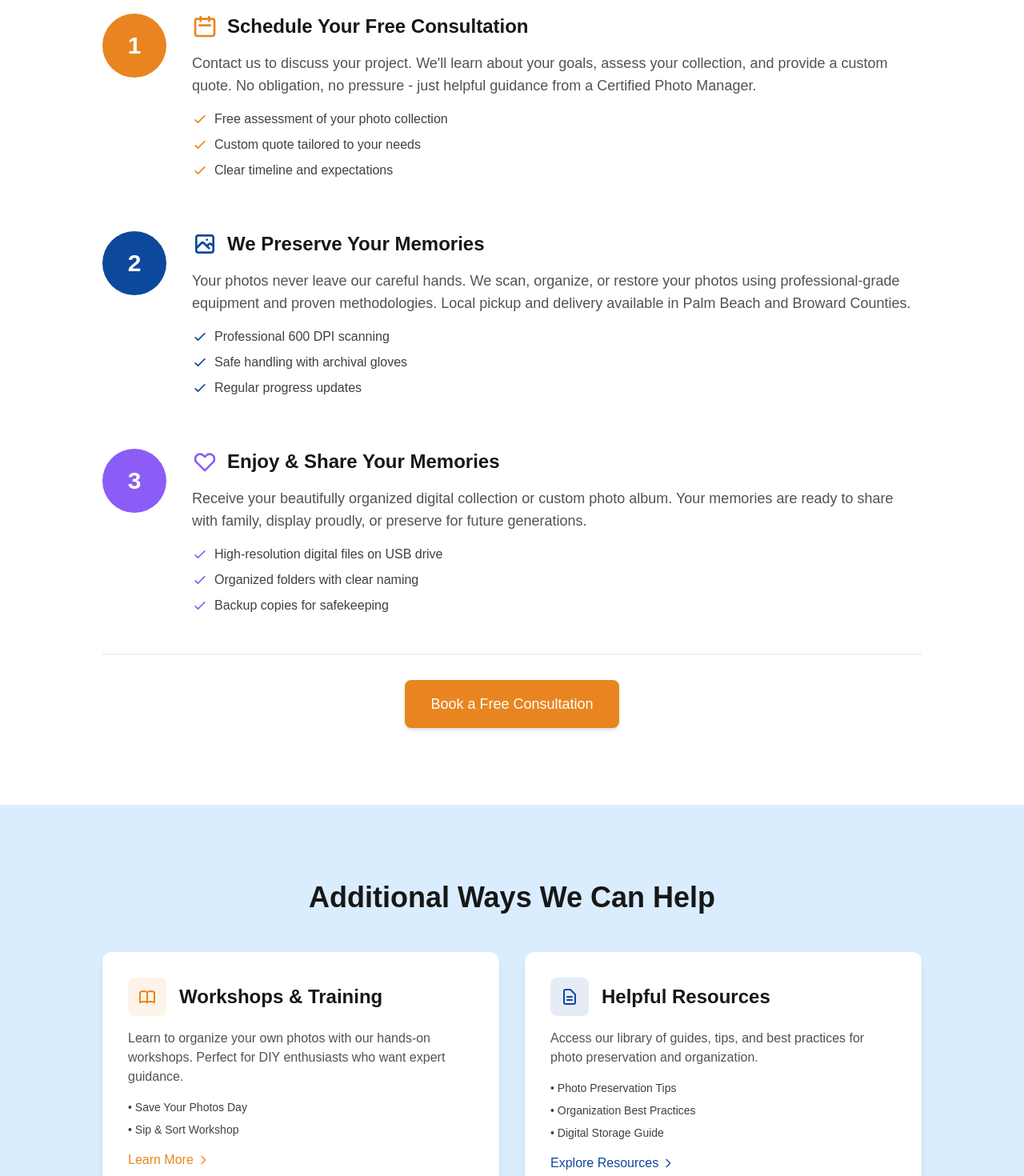
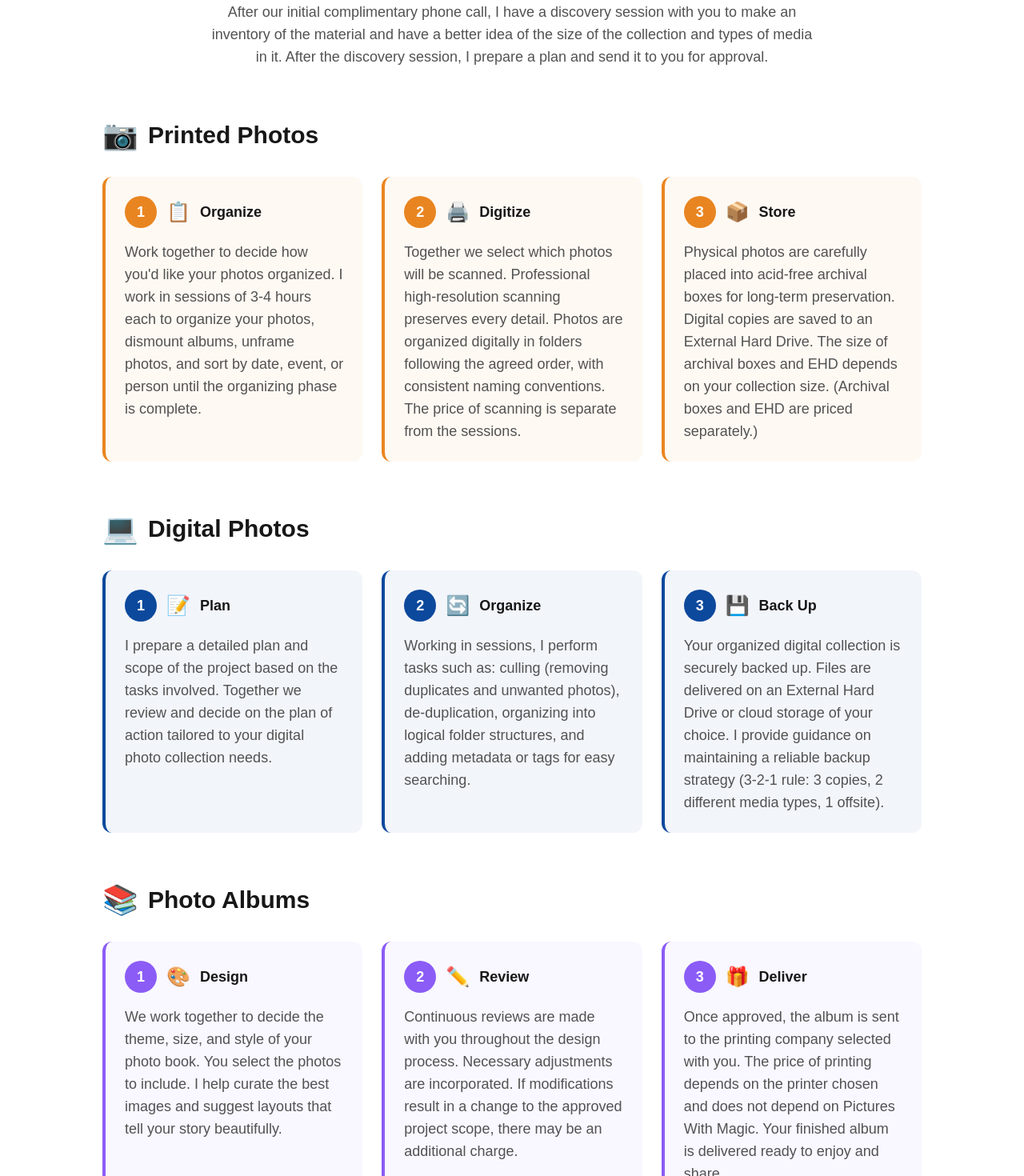
Before and after one commit to RafDev739/pictureswithmagic-nextjs, a Next.js app: page /process in a window 1280 px wide. Shown: the part 600-2070 px from the top of the page at 80% size. Built offline with nearby package versions, Linux system fonts and the light colour scheme; no server answers; a web font is replaced by a local one.

Commit message:
Website version 1.5
Co-Authored-By: Claude Opus 4.5 <noreply@anthropic.com>

```diff
--- a/src/app/process/page.tsx
+++ b/src/app/process/page.tsx
@@ -25,142 +25,177 @@ export default function ProcessPage() {
         </div>
       </section>
 
-      {/* How It Works - 3 Steps */}
+      {/* How It Works - 3 Services × 3 Steps Each */}
       <section id="how-it-works" className="py-16 md:py-24 bg-white">
         <div className="container mx-auto px-4 sm:px-6 lg:px-8">
           <div className="max-w-5xl mx-auto">
-            <h2 className="text-3xl md:text-4xl font-bold text-center text-primary mb-12 font-heading">
+            <h2 className="text-3xl md:text-4xl font-bold text-center text-primary mb-8 font-heading">
               Simple, Professional, and Personalized
             </h2>
 
-            {/* Step 1 */}
+            {/* Intro Paragraph */}
+            <p className="text-lg text-neutral-600 mb-16 text-center max-w-3xl mx-auto">
+              After our initial complimentary phone call, I have a discovery session with you to make an inventory of the material and have a better idea of the size of the collection and types of media in it. After the discovery session, I prepare a plan and send it to you for approval.
+            </p>
+
+            {/* Section 1: Printed Photos */}
             <div className="mb-16">
-              <div className="flex flex-col md:flex-row items-start gap-8">
-                <div className="flex-shrink-0">
-                  <div className="w-20 h-20 bg-accent rounded-full flex items-center justify-center">
-                    <span className="text-3xl font-bold text-white">1</span>
+              <div className="flex items-center gap-3 mb-8">
+                <span className="text-4xl">📷</span>
+                <h3 className="text-2xl md:text-3xl font-bold text-neutral-900">
+                  Printed Photos
+                </h3>
+              </div>
+
+              <div className="grid grid-cols-1 md:grid-cols-3 gap-6">
+                {/* Step 1: Organize */}
+                <div className="bg-accent/5 rounded-xl p-6 border-l-4 border-accent">
+                  <div className="flex items-center gap-3 mb-4">
+                    <div className="w-10 h-10 bg-accent rounded-full flex items-center justify-center flex-shrink-0">
+                      <span className="text-lg font-bold text-white">1</span>
+                    </div>
+                    <span className="text-2xl">📋</span>
+                    <h4 className="text-lg font-semibold text-neutral-900">Organize</h4>
                   </div>
+                  <p className="text-lg text-neutral-600">
+                    Work together to decide how you'd like your photos organized. I work in sessions of 3-4 hours each to organize your photos, dismount albums, unframe photos, and sort by date, event, or person until the organizing phase is complete.
+                  </p>
                 </div>
-                <div className="flex-1">
+
+                {/* Step 2: Digitize */}
+                <div className="bg-accent/5 rounded-xl p-6 border-l-4 border-accent">
                   <div className="flex items-center gap-3 mb-4">
-                    <svg className="w-8 h-8 text-accent" fill="none" stroke="currentColor" viewBox="0 0 24 24">
-                      <path strokeLinecap="round" strokeLinejoin="round" strokeWidth={2} d="M8 7V3m8 4V3m-9 8h10M5 21h14a2 2 0 002-2V7a2 2 0 00-2-2H5a2 2 0 00-2 2v12a2 2 0 002 2z" />
-                    </svg>
-                    <h3 className="text-2xl font-semibold text-neutral-900">
-                      Schedule Your Free Consultation
-                    </h3>
+                    <div className="w-10 h-10 bg-accent rounded-full flex items-center justify-center flex-shrink-0">
+                      <span className="text-lg font-bold text-white">2</span>
+                    </div>
+                    <span className="text-2xl">🖨️</span>
+                    <h4 className="text-lg font-semibold text-neutral-900">Digitize</h4>
                   </div>
-                  <p className="text-lg text-neutral-600 mb-4">
-                    Contact us to discuss your project. We'll learn about your goals, assess your collection, and provide a custom quote. No obligation, no pressure - just helpful guidance from a Certified Photo Manager.
+                  <p className="text-lg text-neutral-600">
+                    Together we select which photos will be scanned. Professional high-resolution scanning preserves every detail. Photos are organized digitally in folders following the agreed order, with consistent naming conventions. The price of scanning is separate from the sessions.
                   </p>
-                  <ul className="space-y-2 text-neutral-700">
-                    <li className="flex items-start gap-2">
-                      <svg className="w-5 h-5 text-accent mt-0.5 flex-shrink-0" fill="none" stroke="currentColor" viewBox="0 0 24 24">
-                        <path strokeLinecap="round" strokeLinejoin="round" strokeWidth={2} d="M5 13l4 4L19 7" />
-                      </svg>
-                      <span>Free assessment of your photo collection</span>
-                    </li>
-                    <li className="flex items-start gap-2">
-                      <svg className="w-5 h-5 text-accent mt-0.5 flex-shrink-0" fill="none" stroke="currentColor" viewBox="0 0 24 24">
-                        <path strokeLinecap="round" strokeLinejoin="round" strokeWidth={2} d="M5 13l4 4L19 7" />
-                      </svg>
-                      <span>Custom quote tailored to your needs</span>
-                    </li>
-                    <li className="flex items-start gap-2">
-                      <svg className="w-5 h-5 text-accent mt-0.5 flex-shrink-0" fill="none" stroke="currentColor" viewBox="0 0 24 24">
-                        <path strokeLinecap="round" strokeLinejoin="round" strokeWidth={2} d="M5 13l4 4L19 7" />
-                      </svg>
-                      <span>Clear timeline and expectations</span>
-                    </li>
-                  </ul>
+                </div>
+
+                {/* Step 3: Store */}
+                <div className="bg-accent/5 rounded-xl p-6 border-l-4 border-accent">
+                  <div className="flex items-center gap-3 mb-4">
+                    <div className="w-10 h-10 bg-accent rounded-full flex items-center justify-center flex-shrink-0">
+                      <span className="text-lg font-bold text-white">3</span>
+                    </div>
+                    <span className="text-2xl">📦</span>
+                    <h4 className="text-lg font-semibold text-neutral-900">Store</h4>
+                  </div>
+                  <p className="text-lg text-neutral-600">
+                    Physical photos are carefully placed into acid-free archival boxes for long-term preservation. Digital copies are saved to an External Hard Drive. The size of archival boxes and EHD depends on your collection size. (Archival boxes and EHD are priced separately.)
+                  </p>
                 </div>
               </div>
             </div>
 
-            {/* Step 2 */}
+            {/* Section 2: Digital Photos */}
             <div className="mb-16">
-              <div className="flex flex-col md:flex-row items-start gap-8">
-                <div className="flex-shrink-0">
-                  <div className="w-20 h-20 bg-primary rounded-full flex items-center justify-center">
-                    <span className="text-3xl font-bold text-white">2</span>
+              <div className="flex items-center gap-3 mb-8">
+                <span className="text-4xl">💻</span>
+                <h3 className="text-2xl md:text-3xl font-bold text-neutral-900">
+                  Digital Photos
+                </h3>
+              </div>
+
+              <div className="grid grid-cols-1 md:grid-cols-3 gap-6">
+                {/* Step 1: Plan */}
+                <div className="bg-primary/5 rounded-xl p-6 border-l-4 border-primary">
+                  <div className="flex items-center gap-3 mb-4">
+                    <div className="w-10 h-10 bg-primary rounded-full flex items-center justify-center flex-shrink-0">
+                      <span className="text-lg font-bold text-white">1</span>
+                    </div>
+                    <span className="text-2xl">📝</span>
+                    <h4 className="text-lg font-semibold text-neutral-900">Plan</h4>
                   </div>
+                  <p className="text-lg text-neutral-600">
+                    I prepare a detailed plan and scope of the project based on the tasks involved. Together we review and decide on the plan of action tailored to your digital photo collection needs.
+                  </p>
                 </div>
-                <div className="flex-1">
+
+                {/* Step 2: Organize */}
+                <div className="bg-primary/5 rounded-xl p-6 border-l-4 border-primary">
                   <div className="flex items-center gap-3 mb-4">
-                    <svg className="w-8 h-8 text-primary" fill="none" stroke="currentColor" viewBox="0 0 24 24">
-                      <path strokeLinecap="round" strokeLinejoin="round" strokeWidth={2} d="M4 16l4.586-4.586a2 2 0 012.828 0L16 16m-2-2l1.586-1.586a2 2 0 012.828 0L20 14m-6-6h.01M6 20h12a2 2 0 002-2V6a2 2 0 00-2-2H6a2 2 0 00-2 2v12a2 2 0 002 2z" />
-                    </svg>
-                    <h3 className="text-2xl font-semibold text-neutral-900">
-                      We Preserve Your Memories
-                    </h3>
+                    <div className="w-10 h-10 bg-primary rounded-full flex items-center justify-center flex-shrink-0">
+                      <span className="text-lg font-bold text-white">2</span>
+                    </div>
+                    <span className="text-2xl">🔄</span>
+                    <h4 className="text-lg font-semibold text-neutral-900">Organize</h4>
                   </div>
-                  <p className="text-lg text-neutral-600 mb-4">
-                    Your photos never leave our careful hands. We scan, organize, or restore your photos using professional-grade equipment and proven methodologies. Local pickup and delivery available in Palm Beach and Broward Counties.
+                  <p className="text-lg text-neutral-600">
+                    Working in sessions, I perform tasks such as: culling (removing duplicates and unwanted photos), de-duplication, organizing into logical folder structures, and adding metadata or tags for easy searching.
                   </p>
-                  <ul className="space-y-2 text-neutral-700">
-                    <li className="flex items-start gap-2">
-                      <svg className="w-5 h-5 text-primary mt-0.5 flex-shrink-0" fill="none" stroke="currentColor" viewBox="0 0 24 24">
-                        <path strokeLinecap="round" strokeLinejoin="round" strokeWidth={2} d="M5 13l4 4L19 7" />
-                      </svg>
-                      <span>Professional 600 DPI scanning</span>
-                    </li>
-                    <li className="flex items-start gap-2">
-                      <svg className="w-5 h-5 text-primary mt-0.5 flex-shrink-0" fill="none" stroke="currentColor" viewBox="0 0 24 24">
-                        <path strokeLinecap="round" strokeLinejoin="round" strokeWidth={2} d="M5 13l4 4L19 7" />
-                      </svg>
-                      <span>Safe handling with archival gloves</span>
-                    </li>
-                    <li className="flex items-start gap-2">
-                      <svg className="w-5 h-5 text-primary mt-0.5 flex-shrink-0" fill="none" stroke="currentColor" viewBox="0 0 24 24">
-                        <path strokeLinecap="round" strokeLinejoin="round" strokeWidth={2} d="M5 13l4 4L19 7" />
-                      </svg>
-                      <span>Regular progress updates</span>
-                    </li>
-                  </ul>
+                </div>
+
+                {/* Step 3: Back Up */}
+                <div className="bg-primary/5 rounded-xl p-6 border-l-4 border-primary">
+                  <div className="flex items-center gap-3 mb-4">
+                    <div className="w-10 h-10 bg-primary rounded-full flex items-center justify-center flex-shrink-0">
+                      <span className="text-lg font-bold text-white">3</span>
+                    </div>
+                    <span className="text-2xl">💾</span>
+                    <h4 className="text-lg font-semibold text-neutral-900">Back Up</h4>
+                  </div>
+                  <p className="text-lg text-neutral-600">
+                    Your organized digital collection is securely backed up. Files are delivered on an External Hard Drive or cloud storage of your choice. I provide guidance on maintaining a reliable backup strategy (3-2-1 rule: 3 copies, 2 different media types, 1 offsite).
+                  </p>
                 </div>
               </div>
             </div>
 
-            {/* Step 3 */}
+            {/* Section 3: Photo Albums */}
             <div className="mb-12">
-              <div className="flex flex-col md:flex-row items-start gap-8">
-                <div className="flex-shrink-0">
-                  <div className="w-20 h-20 bg-secondary rounded-full flex items-center justify-center">
-                    <span className="text-3xl font-bold text-white">3</span>
+              <div className="flex items-center gap-3 mb-8">
+                <span className="text-4xl">📚</span>
+                <h3 className="text-2xl md:text-3xl font-bold text-neutral-900">
+                  Photo Albums
+                </h3>
+              </div>
+
+              <div className="grid grid-cols-1 md:grid-cols-3 gap-6">
+                {/* Step 1: Design */}
+                <div className="bg-secondary/5 rounded-xl p-6 border-l-4 border-secondary">
+                  <div className="flex items-center gap-3 mb-4">
+                    <div className="w-10 h-10 bg-secondary rounded-full flex items-center justify-center flex-shrink-0">
+                      <span className="text-lg font-bold text-white">1</span>
+                    </div>
+                    <span className="text-2xl">🎨</span>
+                    <h4 className="text-lg font-semibold text-neutral-900">Design</h4>
                   </div>
+                  <p className="text-lg text-neutral-600">
+                    We work together to decide the theme, size, and style of your photo book. You select the photos to include. I help curate the best images and suggest layouts that tell your story beautifully.
+                  </p>
                 </div>
-                <div className="flex-1">
+
+                {/* Step 2: Review */}
+                <div className="bg-secondary/5 rounded-xl p-6 border-l-4 border-secondary">
                   <div className="flex items-center gap-3 mb-4">
-                    <svg className="w-8 h-8 text-secondary" fill="none" stroke="currentColor" viewBox="0 0 24 24">
-                      <path strokeLinecap="round" strokeLinejoin="round" strokeWidth={2} d="M4.318 6.318a4.5 4.5 0 000 6.364L12 20.364l7.682-7.682a4.5 4.5 0 00-6.364-6.364L12 7.636l-1.318-1.318a4.5 4.5 0 00-6.364 0z" />
-                    </svg>
-                    <h3 className="text-2xl font-semibold text-neutral-900">
-                      Enjoy & Share Your Memories
-                    </h3>
+                    <div className="w-10 h-10 bg-secondary rounded-full flex items-center justify-center flex-shrink-0">
+                      <span className="text-lg font-bold text-white">2</span>
+                    </div>
+                    <span className="text-2xl">✏️</span>
+                    <h4 className="text-lg font-semibold text-neutral-900">Review</h4>
                   </div>
-                  <p className="text-lg text-neutral-600 mb-4">
-                    Receive your beautifully organized digital collection or custom photo album. Your memories are ready to share with family, display proudly, or preserve for future generations.
+                  <p className="text-lg text-neutral-600">
+                    Continuous reviews are made with you throughout the design process. Necessary adjustments are incorporated. If modifications result in a change to the approved project scope, there may be an additional charge.
                   </p>
-                  <ul className="space-y-2 text-neutral-700">
-                    <li className="flex items-start gap-2">
-                      <svg className="w-5 h-5 text-secondary mt-0.5 flex-shrink-0" fill="none" stroke="currentColor" viewBox="0 0 24 24">
-                        <path strokeLinecap="round" strokeLinejoin="round" strokeWidth={2} d="M5 13l4 4L19 7" />
-                      </svg>
-                      <span>High-resolution digital files on USB drive</span>
-                    </li>
-                    <li className="flex items-start gap-2">
-                      <svg className="w-5 h-5 text-secondary mt-0.5 flex-shrink-0" fill="none" stroke="currentColor" viewBox="0 0 24 24">
-                        <path strokeLinecap="round" strokeLinejoin="round" strokeWidth={2} d="M5 13l4 4L19 7" />
-                      </svg>
-                      <span>Organized folders with clear naming</span>
-                    </li>
-                    <li className="flex items-start gap-2">
-                      <svg className="w-5 h-5 text-secondary mt-0.5 flex-shrink-0" fill="none" stroke="currentColor" viewBox="0 0 24 24">
-                        <path strokeLinecap="round" strokeLinejoin="round" strokeWidth={2} d="M5 13l4 4L19 7" />
-                      </svg>
-                      <span>Backup copies for safekeeping</span>
-                    </li>
-                  </ul>
+                </div>
+
+                {/* Step 3: Deliver */}
+                <div className="bg-secondary/5 rounded-xl p-6 border-l-4 border-secondary">
+                  <div className="flex items-center gap-3 mb-4">
+                    <div className="w-10 h-10 bg-secondary rounded-full flex items-center justify-center flex-shrink-0">
+                      <span className="text-lg font-bold text-white">3</span>
+                    </div>
+                    <span className="text-2xl">🎁</span>
+                    <h4 className="text-lg font-semibold text-neutral-900">Deliver</h4>
+                  </div>
+                  <p className="text-lg text-neutral-600">
+                    Once approved, the album is sent to the printing company selected with you. The price of printing depends on the printer chosen and does not depend on Pictures With Magic. Your finished album is delivered ready to enjoy and share.
+                  </p>
                 </div>
               </div>
             </div>
```
